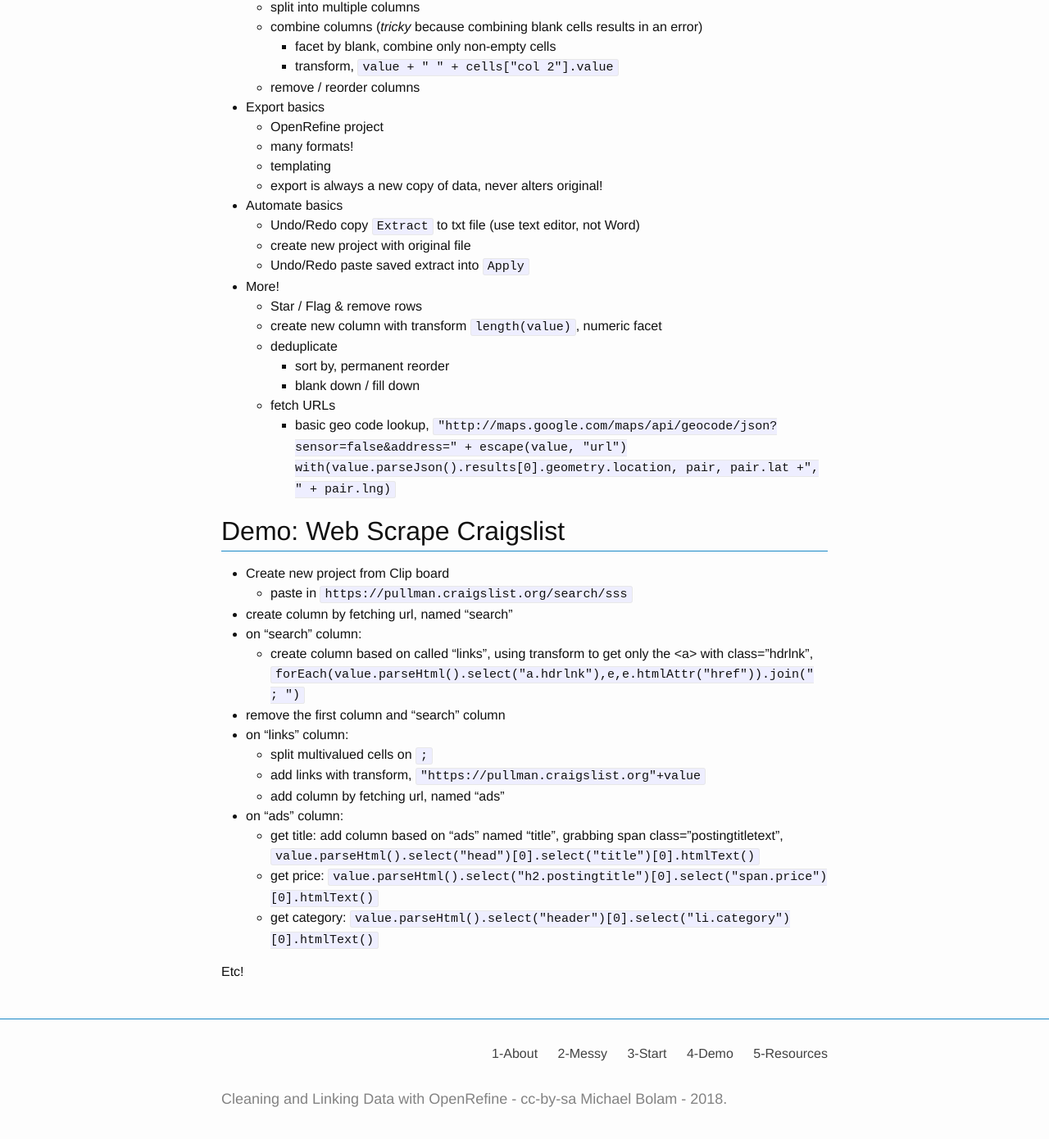
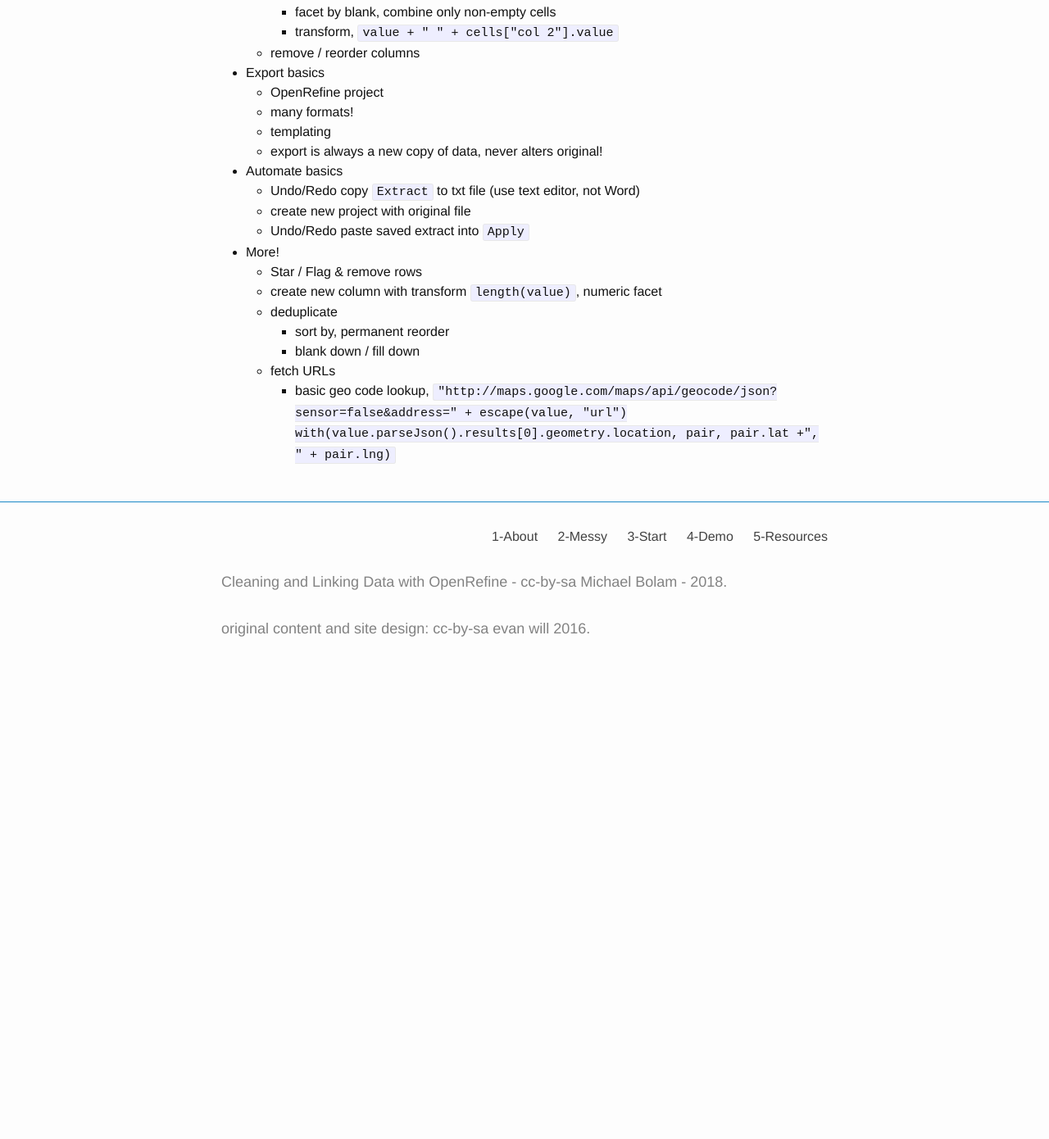
Before and after one commit to mbolam/DigMitCS_openrefine, a Jekyll site: the page built from 4-demo.md, in a window 1280 px wide and 1400 px high, scrolled down 800 px. Shown: the top 1390 px of the window at 82% size. Built offline with Jekyll 4.4.1, drawn with Linux system fonts in a browser that asks for light colours; after the commit the page ends 1626 px from its top, so only the background shows below that; some of the changed text lies outside the part shown.

Commit message:
commit
footer and demo

```diff
--- a/4-demo.md
+++ b/4-demo.md
@@ -16,8 +16,6 @@ The data fields are
 - name
 - occupation
 - viaf id
-
-> The university endowment demo data is from the [Enipedia OpenRefine Tutorial](http://enipedia.tudelft.nl/wiki/OpenRefine_Tutorial).
 
 - Create project
     - check character encoding, options
@@ -57,22 +55,3 @@ The data fields are
     - fetch URLs
         - basic geo code lookup, `"http://maps.google.com/maps/api/geocode/json?sensor=false&address=" + escape(value, "url")
 with(value.parseJson().results[0].geometry.location, pair, pair.lat +", " + pair.lng)`
-
-# Demo: Web Scrape Craigslist
-
-- Create new project from Clip board
-    - paste in `https://pullman.craigslist.org/search/sss`
-- create column by fetching url, named "search"
-- on "search" column:
-    - create column based on called "links", using transform to get only the \<a\> with class="hdrlnk", `forEach(value.parseHtml().select("a.hdrlnk"),e,e.htmlAttr("href")).join(" ; ")`
-- remove the first column and "search" column
-- on "links" column:
-    - split multivalued cells on `;`
-    - add links with transform, `"https://pullman.craigslist.org"+value`
-    - add column by fetching url, named "ads"
-- on "ads" column:
-    - get title: add column based on "ads" named "title", grabbing span class="postingtitletext", `value.parseHtml().select("head")[0].select("title")[0].htmlText()`
-    - get price: `value.parseHtml().select("h2.postingtitle")[0].select("span.price")[0].htmlText()`
-    - get category: `value.parseHtml().select("header")[0].select("li.category")[0].htmlText()`
-
-Etc!
--- a/_includes/footer.html
+++ b/_includes/footer.html
@@ -10,5 +10,6 @@
     </div>
     </div>
       <h2 class="footer-heading"><a href="{{ "/" | prepend: site.url }}">{{ site.title | escape }}</a> - <a href="https://creativecommons.org/licenses/by-sa/4.0/">cc-by-sa</a> <a href="https://github.com/{{ site.github_username }}">{{ site.author }}</a> - {{ site.pub_year }}.</h2>
+      <h3 class="footer-heading">original content and site design: cc-by-sa <a href="https://github.com/evanwill">evan will</a> 2016.</h3>
   </div>
 </footer>
```
Also changed, not shown: other parts of 4-demo.md (+1 -1 lines).
